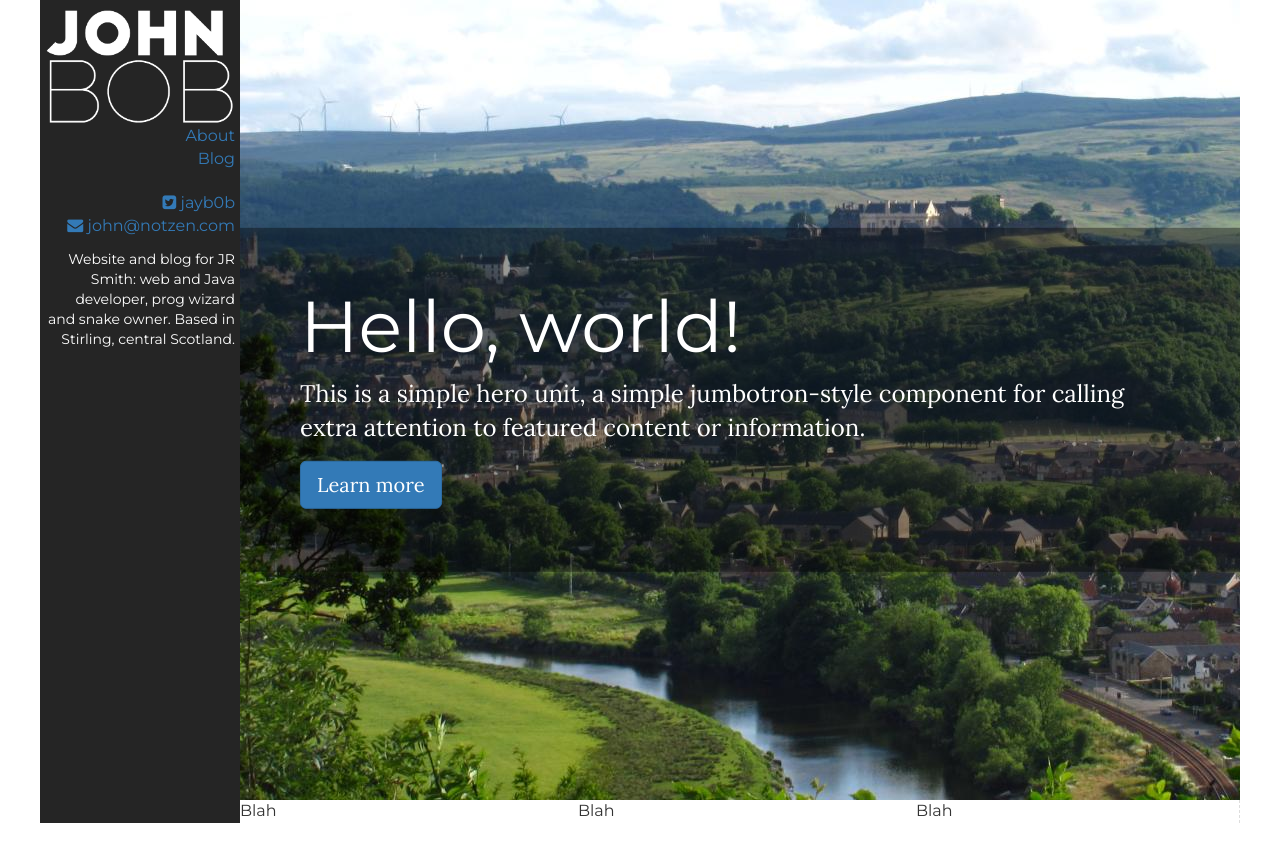
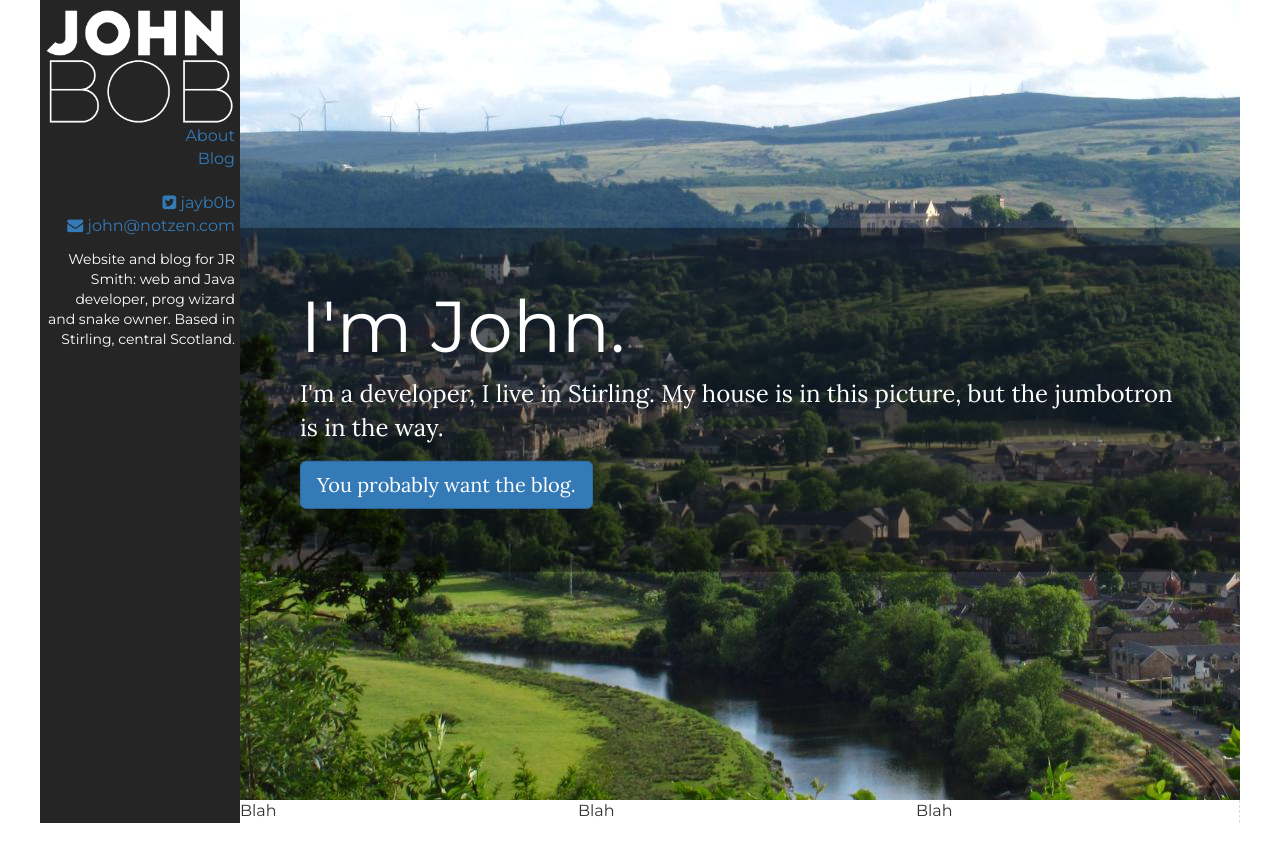
Before and after one commit to jayb0b/jayb0b.github.io, a Jekyll site: the page built from index.html, in a window 1280 px wide. Shown: the top 862 px of the page. Built offline with Jekyll 4.4.1, drawn with Linux system fonts in a browser that asks for light colours; nearby versions of some CDN libraries.

Commit message:
lots of new styling

```diff
--- a/index.html
+++ b/index.html
@@ -6,9 +6,9 @@ layout: default
 <div class = "col-md-12">
 <div class = "homepage">
 <div class="jumbotron">
-  <h1>Hello, world!</h1>
-  <p>This is a simple hero unit, a simple jumbotron-style component for calling extra attention to featured content or information.</p>
-  <p><a class="btn btn-primary btn-lg" href="#" role="button">Learn more</a></p>
+  <h1>I'm John.</h1>
+  <p>I'm a developer, I live in Stirling. My house is in this picture, but the jumbotron is in the way.</p>
+  <p><a class="btn btn-primary btn-lg" href="/blog/" role="button">You probably want the blog.</a></p>
 </div>
 </div>
 </div>
```
